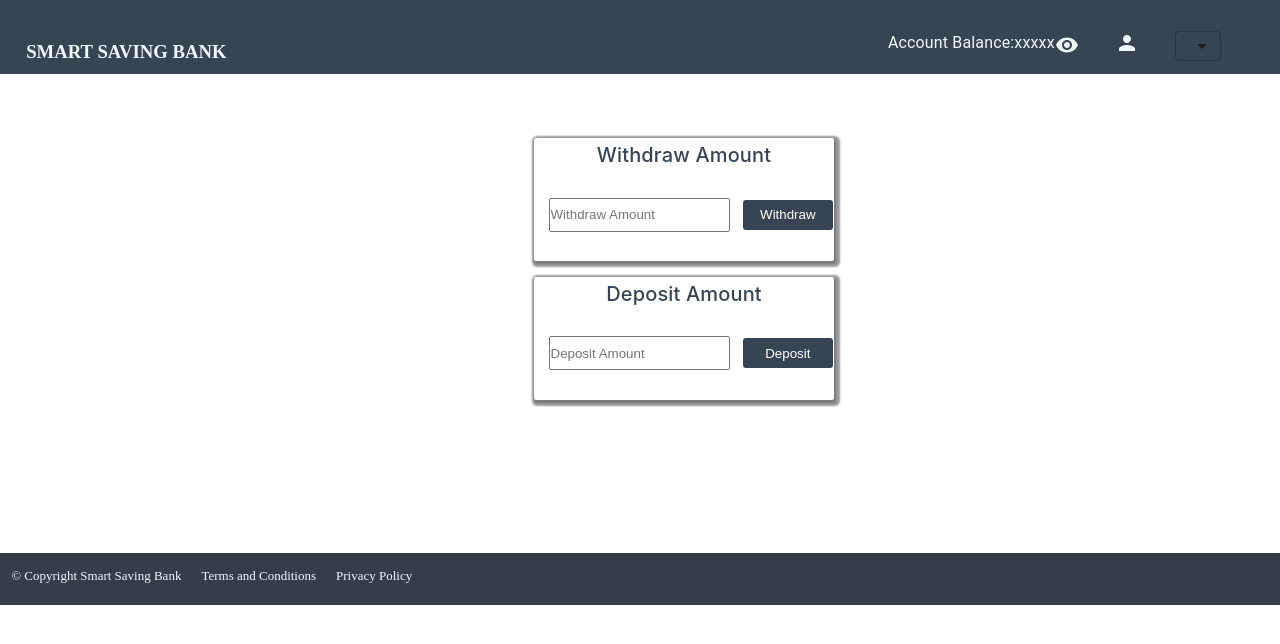
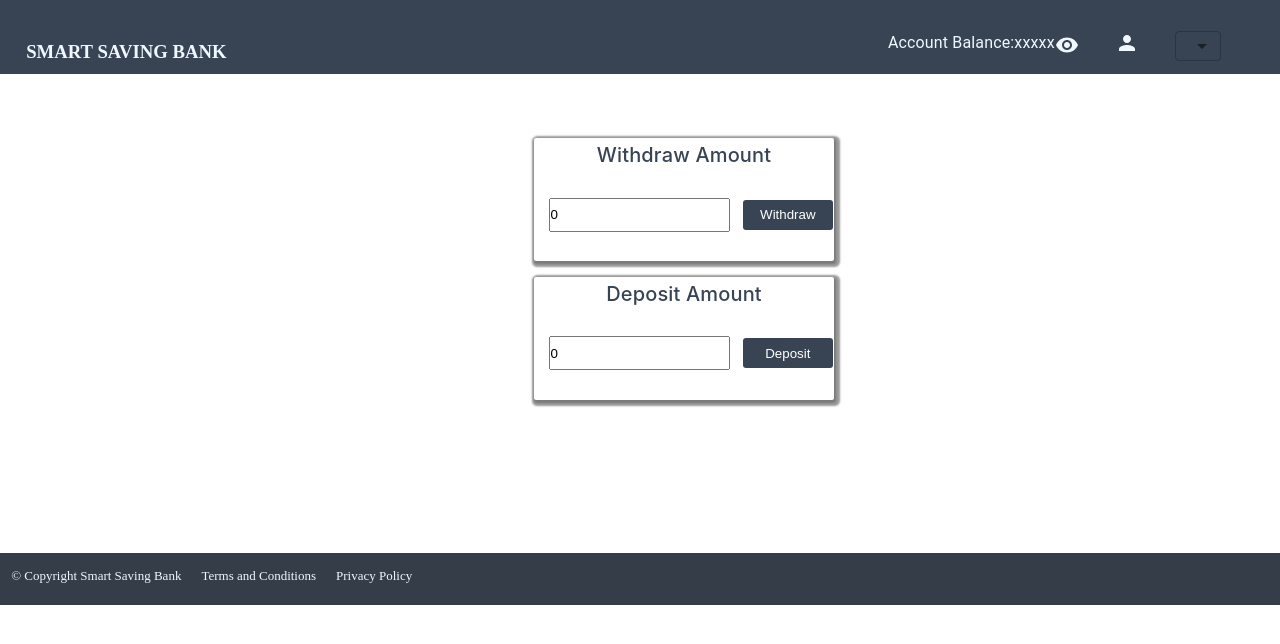
Before and after one commit to abinkhd/bank-app, a React (Create React App) app: page /withdraw in a window 1280 px wide. Shown: the top 644 px of the page. Built offline with nearby package versions, Linux system fonts and the light colour scheme; data requests are answered from the project's data file; sample sign-in values are in the browser's storage.

Commit message:
state value added to input

```diff
--- a/src/component/Withdraw.js
+++ b/src/component/Withdraw.js
@@ -11,13 +11,16 @@ const Withdraw = memo(() => {
   const dispatch = useDispatch();
   const handleWithdraw = (e) => {
     e.preventDefault();
+
     currBalance < withdrawAmount
       ? alert("Insufficient Balance")
       : dispatch(withdrawFund(withdrawAmount));
+    setWithdrawAmount(0);
   };
   const handleDeposit = (e) => {
     e.preventDefault();
     dispatch(depositFund(depositAmount));
+    setDepositAmount(0);
   };
   return (
     <>
@@ -28,6 +31,7 @@ const Withdraw = memo(() => {
           <div className="withdraw-div">
             <input
               name="withdraw"
+              value={withdrawAmount}
               onChange={(e) => setWithdrawAmount(e.target.value)}
               placeholder="Withdraw Amount"
               required
@@ -40,6 +44,7 @@ const Withdraw = memo(() => {
           <div className="withdraw-div ">
             <input
               name="deposit"
+              value={depositAmount}
               onChange={(e) => setDepositAmount(e.target.value)}
               placeholder="Deposit Amount"
               required
```
